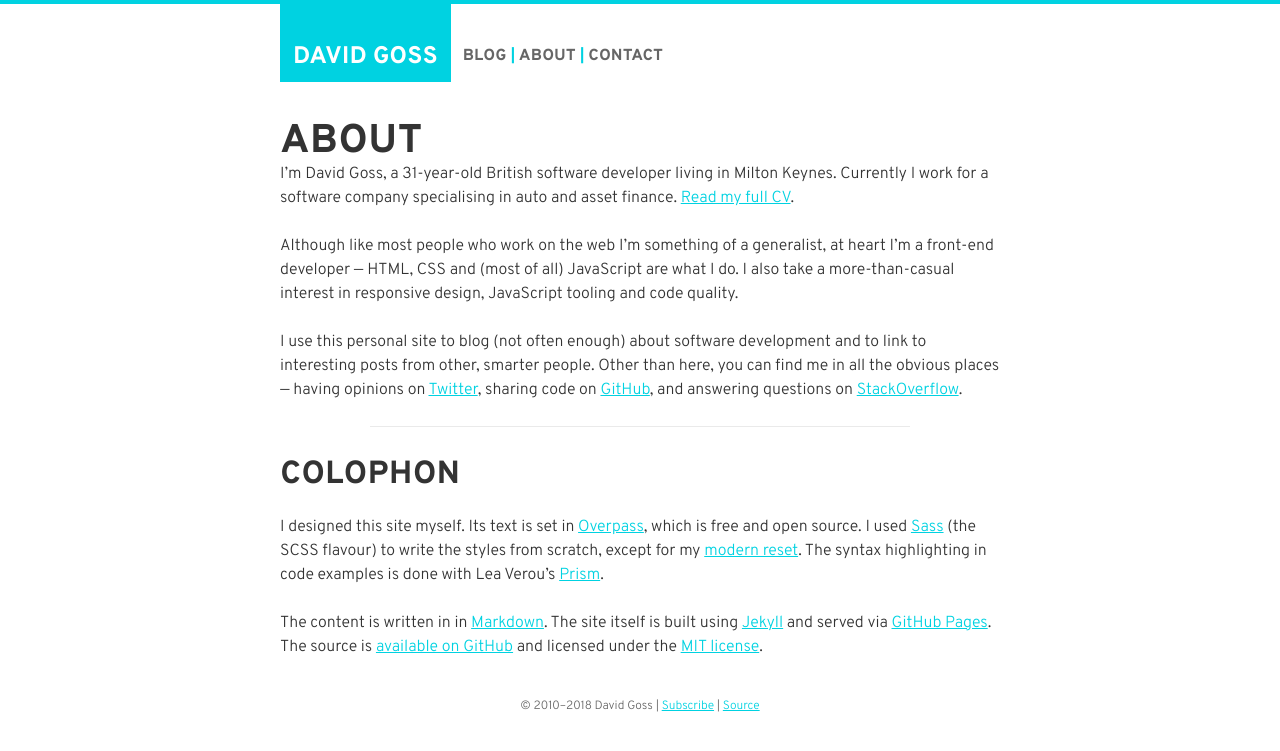
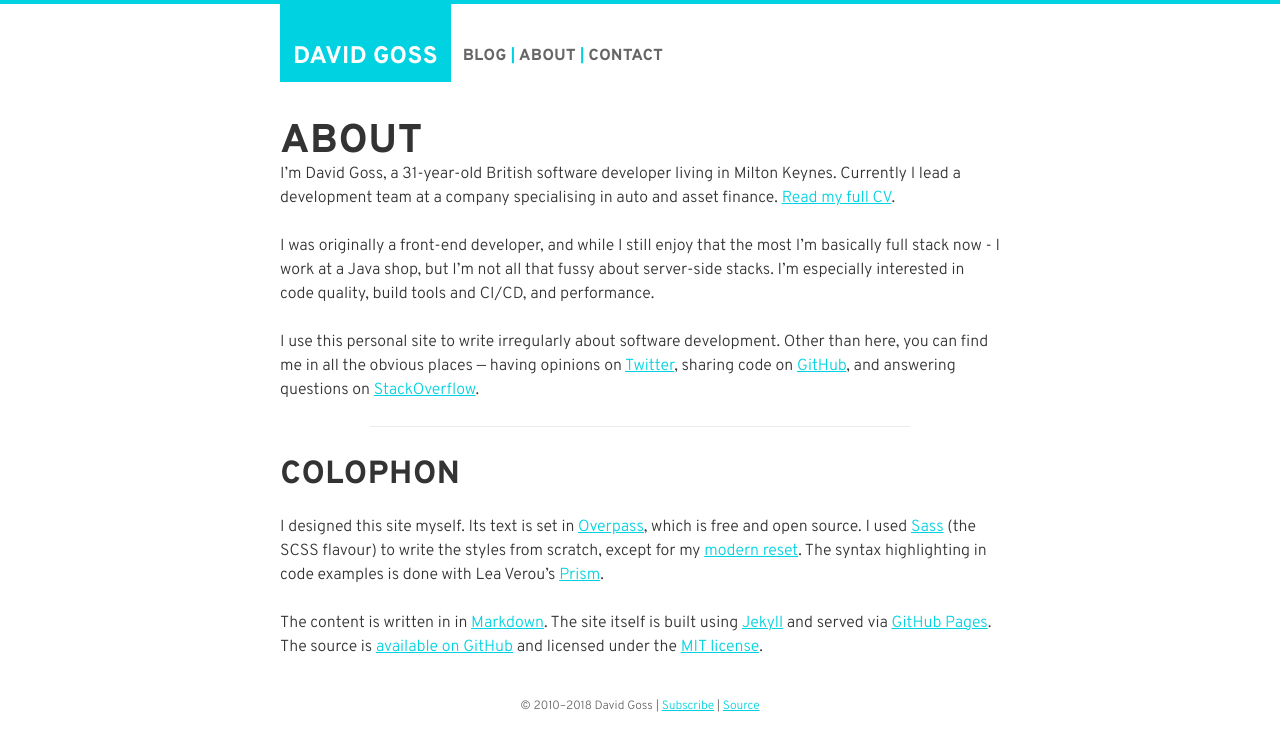
Before and after one commit to davidjgoss/davidjgoss.co, a Jekyll site: the page built from about.md, in a window 1280 px wide. Shown: the top 751 px of the page. Built offline with Jekyll 4.4.1, drawn with Linux system fonts in a browser that asks for light colours.

Commit message:
refresh the about me content

```diff
--- a/about.md
+++ b/about.md
@@ -4,11 +4,11 @@ title: About
 permalink: /about/
 ---
 
-I'm David Goss, a 31-year-old British software developer living in Milton Keynes. Currently I work for a software company specialising in auto and asset finance. [Read my full CV](/cv/).
+I'm David Goss, a 31-year-old British software developer living in Milton Keynes. Currently I lead a development team at a company specialising in auto and asset finance. [Read my full CV](/cv/).
 
-Although like most people who work on the web I'm something of a generalist, at heart I'm a front-end developer --- HTML, CSS and (most of all) JavaScript are what I do. I also take a more-than-casual interest in responsive design, JavaScript tooling and code quality.
+I was originally a front-end developer, and while I still enjoy that the most I'm basically full stack now - I work at a Java shop, but I'm not all that fussy about server-side stacks. I'm especially interested in code quality, build tools and CI/CD, and performance.
 
-I use this personal site to blog (not often enough) about software development and to link to interesting posts from other, smarter people. Other than here, you can find me in all the obvious places --- having opinions on [Twitter](http://twitter.com/davidjgoss), sharing code on [GitHub](http://github.com/davidjgoss), and answering questions on [StackOverflow](http://stackoverflow.com/users/2235953/david-goss).
+I use this personal site to write irregularly about software development. Other than here, you can find me in all the obvious places --- having opinions on [Twitter](http://twitter.com/davidjgoss), sharing code on [GitHub](http://github.com/davidjgoss), and answering questions on [StackOverflow](http://stackoverflow.com/users/2235953/david-goss).
 
 - - -
 
```
